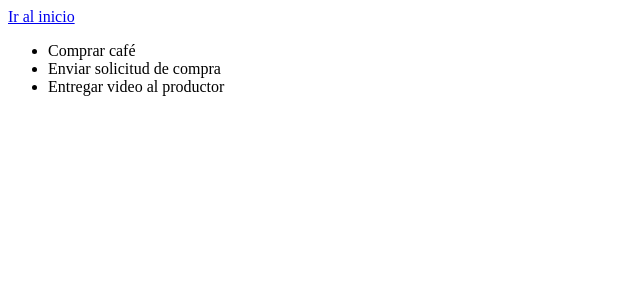
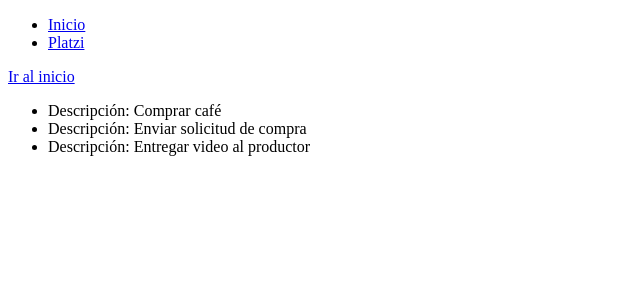
Before and after one commit to EmiGenial/flask-todo, a Flask app: page /hello in a window 1280 px wide. Shown: the top 300 px of the page, without its empty margins (0-640 px from the left). Run offline with Flask 2, Linux system fonts and the light colour scheme.

Commit message:
4) Macros, Include, Links y Navbar

```diff
--- a/templates/base.html
+++ b/templates/base.html
@@ -7,6 +7,9 @@
     </title>
 </head>
 <body>
+    <header>
+        {% include 'navbar.html' %}
+    </header>
     {% block content %}
     {% endblock %}
 </body>
--- a/templates/hello.html
+++ b/templates/hello.html
@@ -1,4 +1,5 @@
 {% extends 'base.html' %}
+{% import 'macros.html' as macros %}
 
 {% block title %}
     {{ super() }}
@@ -14,7 +15,7 @@
 
     <ul>
         {% for todo in todos %}
-            <li>{{todo}}</li>
+            {{ macros.render_todo(todo) }}
         {% endfor %}
     </ul>
 {% endblock %}
--- /dev/null
+++ b/templates/macros.html
@@ -0,0 +1,3 @@
+{% macro render_todo(todo) %}
+    <li>Descripción: {{todo}}</li>
+{% endmacro %}
--- /dev/null
+++ b/templates/navbar.html
@@ -0,0 +1,6 @@
+<nav>
+    <ul>
+        <li><a href="{{ url_for('index') }}">Inicio</a></li>
+        <li><a href="https://platzi.com" target="_blank">Platzi</a></li>
+    </ul>
+</nav>
```
Also changed, not shown: main.py (line endings or trailing spaces).
